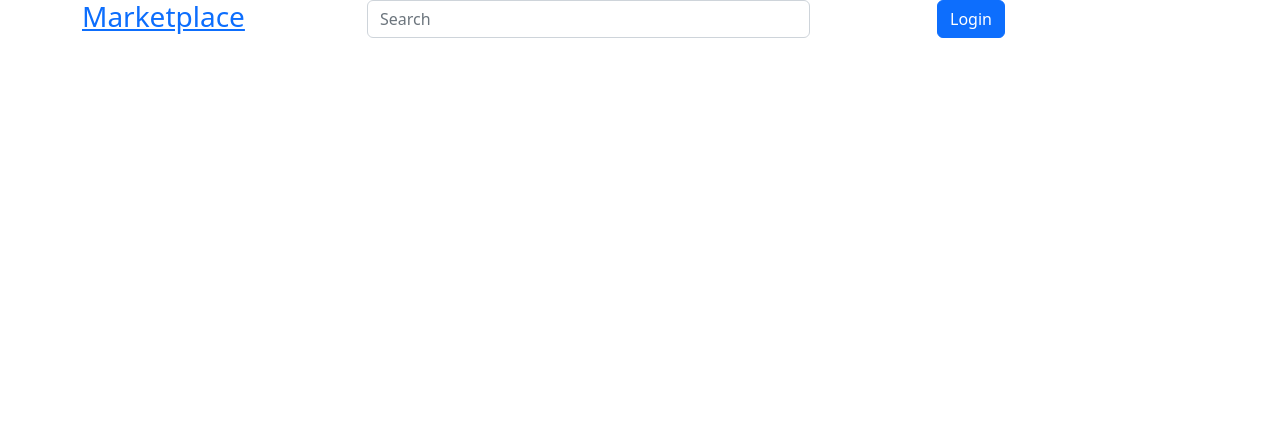
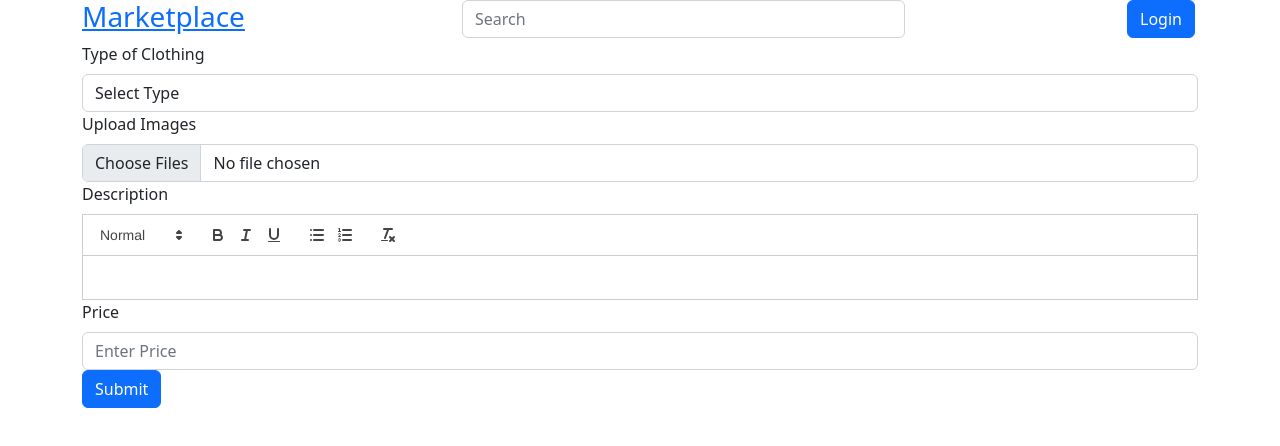
Before and after one commit to royfa28/meydit-marketplace, a React (Create React App) app in the folder front-end/: page /AddJob in a window 1280 px wide. Before the commit this address had no page. Shown: the top 446 px of the page. Built offline with nearby package versions, Linux system fonts and the light colour scheme.

Commit message:
Add template for consumers to add job

```diff
--- a/front-end/package.json
+++ b/front-end/package.json
@@ -12,6 +12,7 @@
     "react": "^18.2.0",
     "react-bootstrap": "^2.7.2",
     "react-dom": "^18.2.0",
+    "react-quill": "^2.0.0",
     "react-router-dom": "^6.10.0",
     "react-scripts": "5.0.1",
     "web-vitals": "^2.1.4"
--- a/front-end/src/App.js
+++ b/front-end/src/App.js
@@ -5,6 +5,7 @@ import "./App.css";
 import Header from './components/header-comp/Header';
 import Homepage from './components/homepage-comp/Homepage';
 import AccountPage from './components/account-comp/AccountPage';
+import AddJob from './components/job-comp/AddJob';
 
 
 const App = () => {
@@ -14,6 +15,7 @@ const App = () => {
             <Routes>
                 <Route path="/" element={<Homepage />} />
                 <Route path="/Accountpage" element={<AccountPage />} />
+                <Route path="/AddJob" element={<AddJob />} />
             </Routes>
         </>
     )
--- a/front-end/src/components/header-comp/Header.js
+++ b/front-end/src/components/header-comp/Header.js
@@ -43,11 +43,6 @@ export default function Header() {
 
                             <LoginModal show={modalShow} onHide={changeModal} />
                         </Col>
-
-                        <Col className="col-1 order-last">
-                            {/* Import cart logo locally */}
-
-                        </Col>
                     </Row>
                 </Container>
             </header>
--- /dev/null
+++ b/front-end/src/components/job-comp/AddJob.js
@@ -0,0 +1,98 @@
+import { useState } from 'react';
+import { Form, Button, Container } from 'react-bootstrap';
+import ReactQuill from 'react-quill';
+import 'react-quill/dist/quill.snow.css';
+
+function AddJob() {
+    const [clothingType, setClothingType] = useState('');
+    const [images, setImages] = useState([]);
+    const [jobDescription, setJobDescription] = useState('');
+    const [jobBudget, setJobBudget] = useState('');
+
+    const handleSubmit = (e) => {
+        e.preventDefault();
+        // submit the form data to the backend API
+        const jobData = {
+            clothingType,
+            jobDescription,
+            jobBudget,
+        };
+
+        console.log(jobData);
+    };
+
+    const handleClothingTypeChange = (e) => {
+        setClothingType(e.target.value);
+    };
+
+    const handleImageChange = (e) => {
+        const selectedImages = Array.from(e.target.files);
+        setImages(selectedImages);
+    };
+
+    const handleDescriptionChange = (value) => {
+        setJobDescription(value);
+    };
+
+    const handlePriceChange = (e) => {
+        setJobBudget(e.target.value);
+    };
+
+    return (
+        <>
+            <Container>
+                <Form onSubmit={handleSubmit}>
+
+                    {/* Consumer can select what type of clothing they want to list */}
+                    <Form.Group controlId="type">
+                        <Form.Label>Type of Clothing</Form.Label>
+                        <Form.Control as="select" value={clothingType} onChange={handleClothingTypeChange}>
+                            <option value="">Select Type</option>
+                            <option value="Dress">Dress</option>
+                            <option value="Ethnic Wear - Sari / Blouse">Ethnic Wear - Sari / Blouse</option>
+                        </Form.Control>
+                    </Form.Group>
+
+                    {/* Image uploader, and using accept="image/*" to let the file uploader know that it can only use images type file */}
+                    <Form.Group controlId="images">
+                        <Form.Label>Upload Images</Form.Label>
+                        <Form.Control type="file" accept="image/*" multiple onChange={handleImageChange} />
+                    </Form.Group>
+
+
+                    <Form.Group controlId="description">
+                        <Form.Label>Description</Form.Label>
+                        <ReactQuill value={jobDescription} onChange={handleDescriptionChange}
+                            modules={{
+                                toolbar: [
+                                    [{ header: [false] }],
+                                    ['bold', 'italic', 'underline'],
+                                    [{ list: 'bullet' }, { list: 'ordered' }],
+                                    ['clean'],
+                                ],
+                            }} />
+                        {/* Basic description */}
+
+                        {/* A test to see everything works */}
+                        <>
+                            <div dangerouslySetInnerHTML={{ __html: jobDescription }} />
+                        </>
+                    </Form.Group>
+
+                    <Form.Group controlId="price">
+                        <Form.Label>Price</Form.Label>
+                        <Form.Control type="text" placeholder="Enter Price" value={jobBudget} onChange={handlePriceChange} />
+                    </Form.Group>
+
+                    <Button variant="primary" type="submit">
+                        Submit
+                    </Button>
+                </Form>
+            </Container>
+
+        </>
+
+    );
+}
+
+export default AddJob;
```
Also changed, not shown: 1 other file (tests, documents, lock files or other folders).
